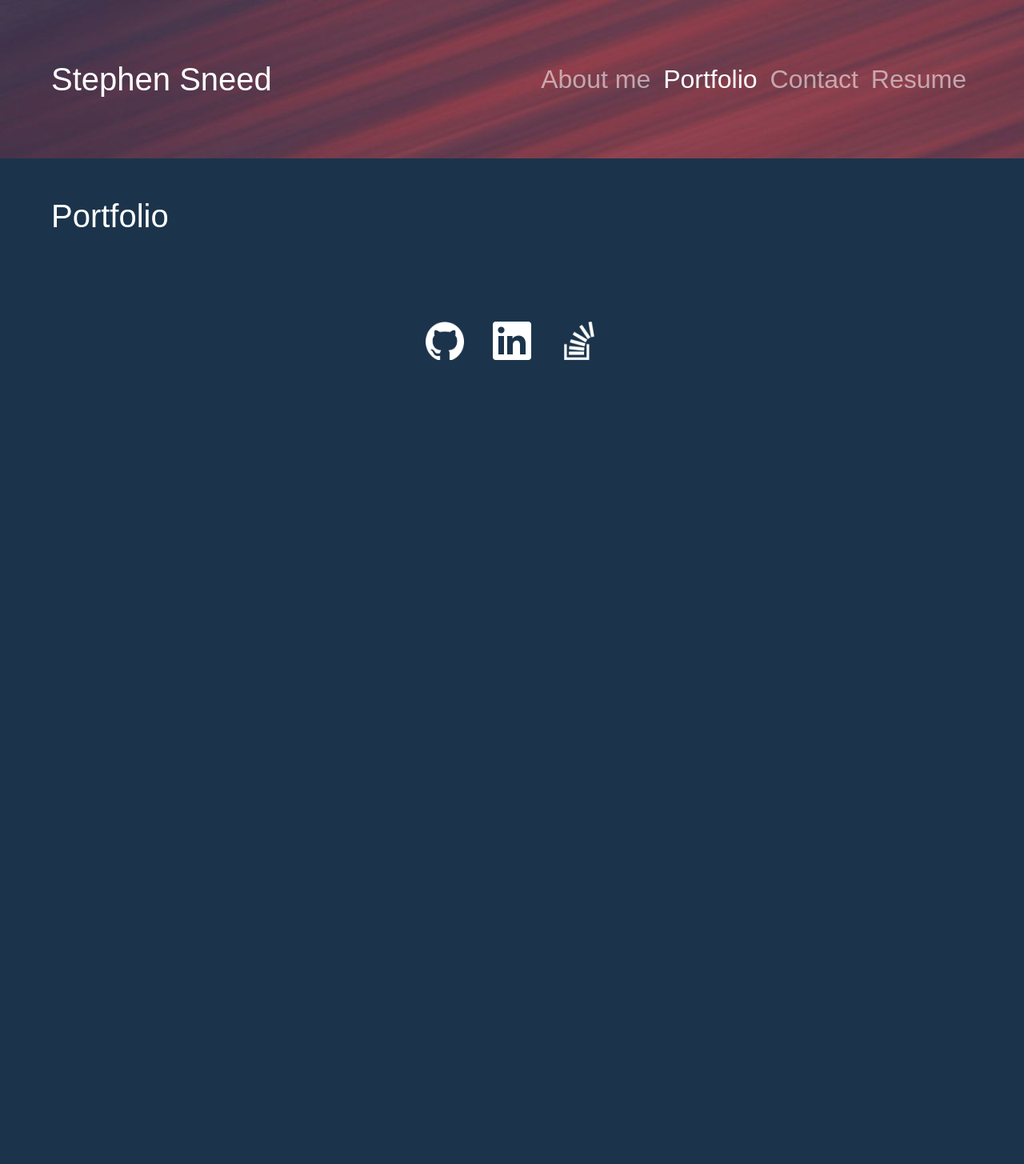
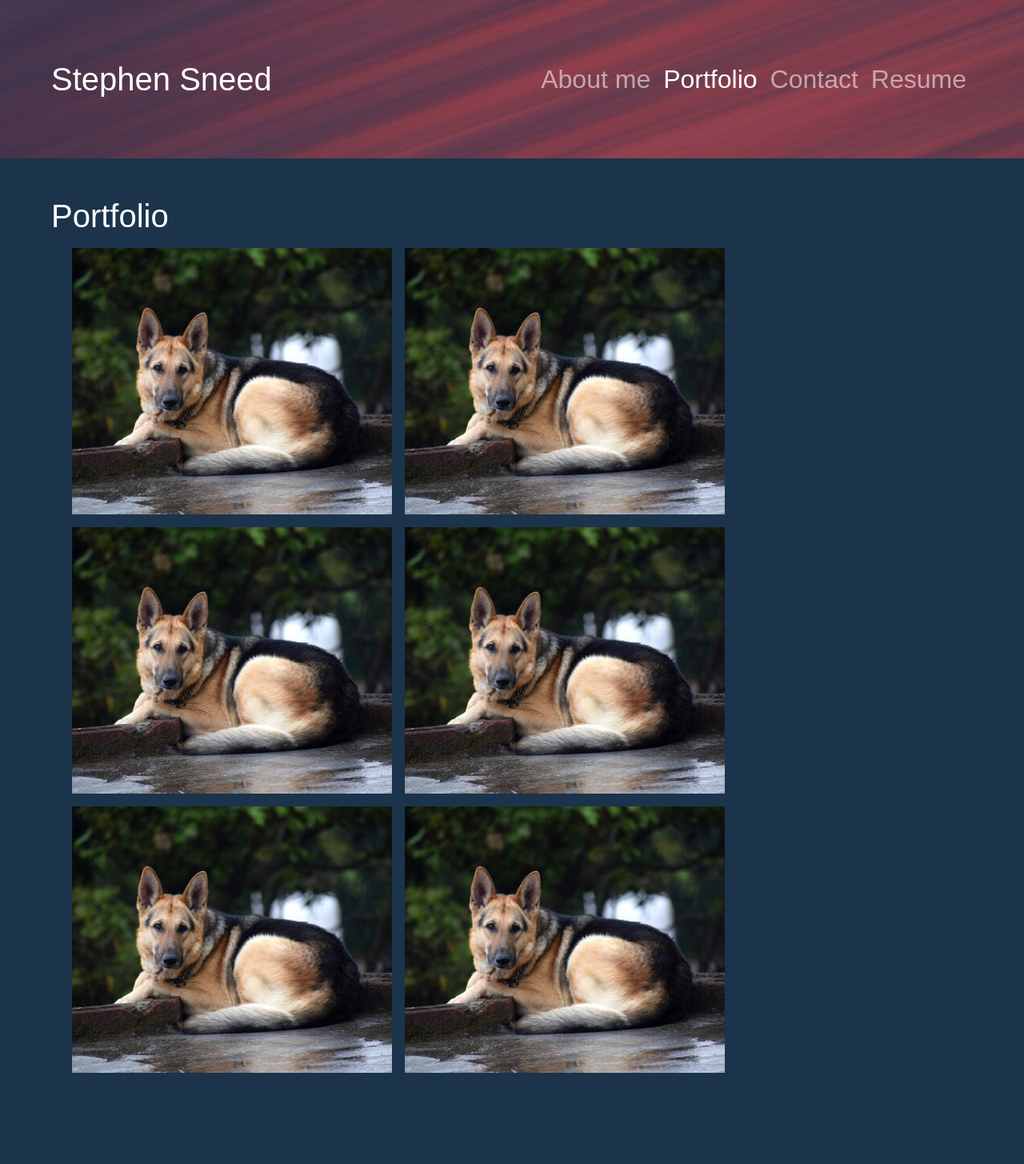
Before and after one commit to sfsneed70/react_portfolio, a React (Vite) app: page /Portfolio in a window 1280 px wide. Shown: the top 1455 px of the page at 80% size. Before the commit the page ends 800 px from the top, so only its background shows below. Built offline with nearby package versions, Linux system fonts and the light colour scheme.

Commit message:
portfolio

```diff
--- a/src/pages/Portfolio.jsx
+++ b/src/pages/Portfolio.jsx
@@ -2,7 +2,14 @@
   return (
     <div className="mx-5 my-5 fs-5">
       <h1>Portfolio</h1>
-
+      <div className="container">
+        <img className="p-2" src="assets/333.jpeg" alt="picturific" />
+        <img className="p-2" src="assets/333.jpeg" alt="picturific" />
+        <img className="p-2" src="assets/333.jpeg" alt="picturific" />
+        <img className="p-2" src="assets/333.jpeg" alt="picturific" />
+        <img className="p-2" src="assets/333.jpeg" alt="picturific" />
+        <img className="p-2" src="assets/333.jpeg" alt="picturific" />
+      </div>
     </div>
   );
 }
```
Also changed, not shown: public/assets/333.jpeg (added).
